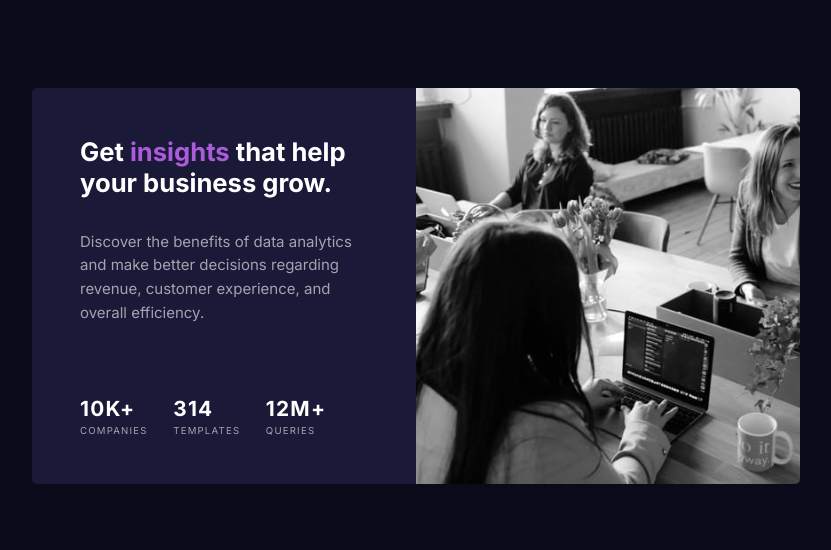
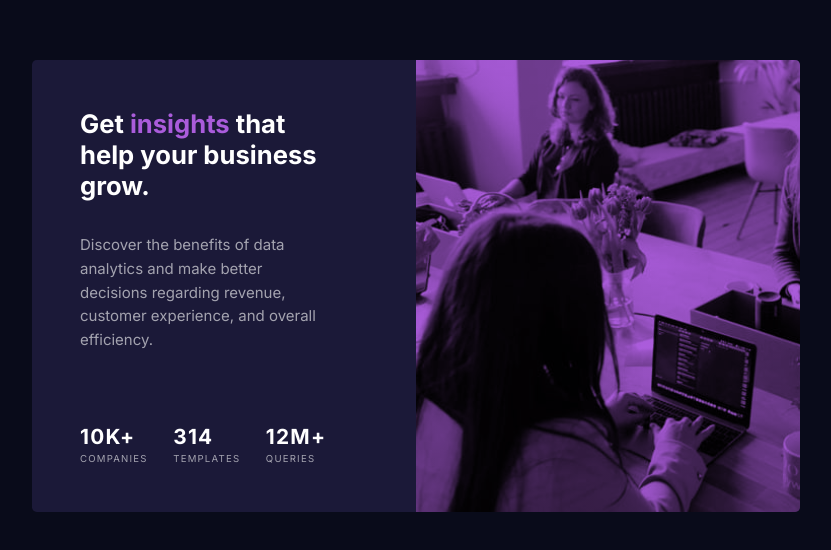
Before and after one commit to Paul-henry662/stats-preview-card, a plain HTML site: page index.html in a window 1280 px wide. Shown: the part 114-664 px from the top of the page, without its empty margins (224-1055 px from the left). Drawn offline with Linux system fonts and the light colour scheme.

Commit message:
desktop ok

```diff
--- a/style.css
+++ b/style.css
@@ -7,7 +7,6 @@
   --white: hsl(0, 0%, 100%);
   --gray: hsla(0, 0%, 100%, 0.6);
   --violet: hsl(277, 64%, 61%);
-  --transparentViolet: hsla(277, 42%, 40%, 0.781);
 }
 
 /*Getting rid of default parameters*/
@@ -46,7 +45,9 @@ section * {
 /*---Image header---*/
 .image-header {
   min-height: 30vh;
-  background-image: url("./images/image-header-mobile.jpg");
+  background: linear-gradient(var(--violet), var(--violet)),
+    url("./images/image-header-mobile.jpg") no-repeat;
+  background-blend-mode: multiply;
   background-size: cover;
 }
 /*---/Image header---*/
@@ -102,12 +103,14 @@ section * {
   .text {
     padding: 3rem 3rem;
     text-align: left;
-    flex-basis: 50%;
+    flex-basis: 45%;
     row-gap: 4vh;
   }
   .image-header {
     min-width: 30vw;
-    background-image: url("./images/image-header-desktop.jpg");
+    background: linear-gradient(var(--violet), var(--violet)),
+      url("./images/image-header-desktop.jpg") no-repeat;
+    background-size: cover;
     flex-basis: 50%;
   }
   .stats {
```
